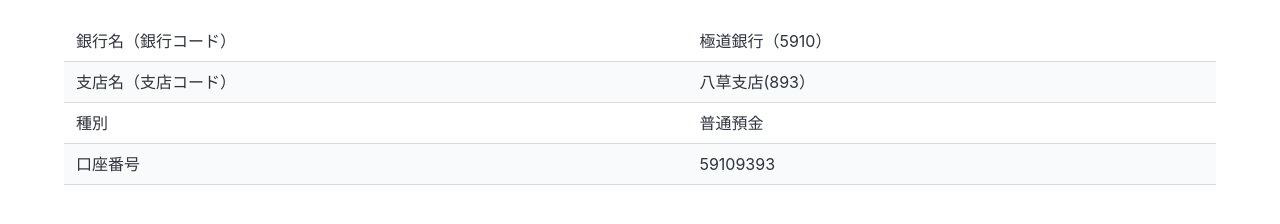
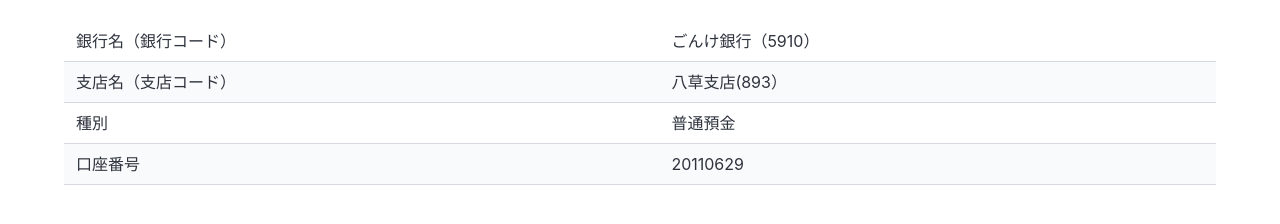
Before and after one commit to kengonke/-, a plain HTML site: page invoice.html in a window 1280 px wide. Shown: the part 722-946 px from the top of the page. Drawn offline with nearby package versions, Linux system fonts and the light colour scheme.

Commit message:
Update invoice.html

```diff
--- a/invoice.html
+++ b/invoice.html
@@ -39,7 +39,7 @@
   <h2 class="title">お振込先</h2>
   <table class="table is-striped is-fullwidth">
     <tr>
-      <td>銀行名（銀行コード）</td><td>極道銀行（5910）</td>
+      <td>銀行名（銀行コード）</td><td>ごんけ銀行（5910）</td>
     </tr>
     <tr>
       <td>支店名（支店コード）</td><td>八草支店(893）</td>
@@ -48,7 +48,7 @@
       <td>種別</td><td>普通預金</td>
     </tr>
     <tr>
-      <td>口座番号</td><td>59109393</td>
+      <td>口座番号</td><td>20110629</td>
     </tr>
   </div>
 </section>
```
